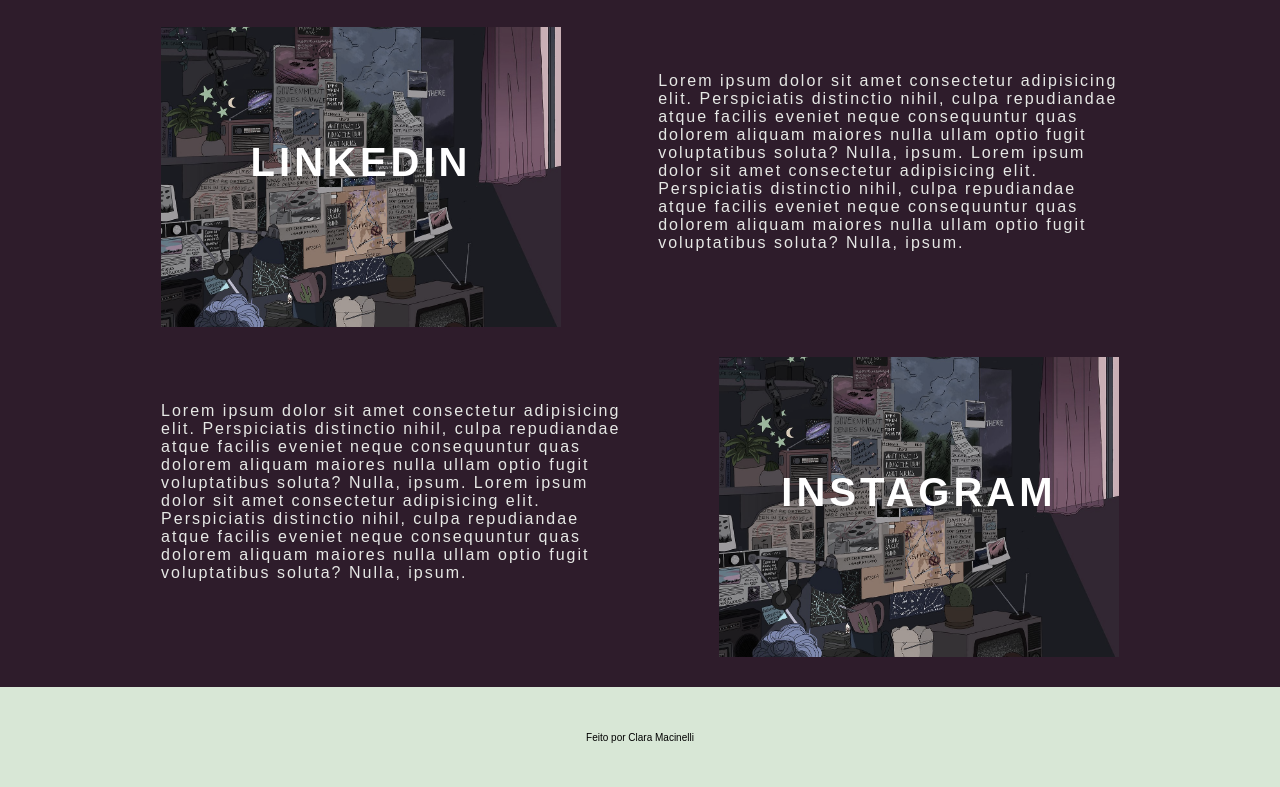
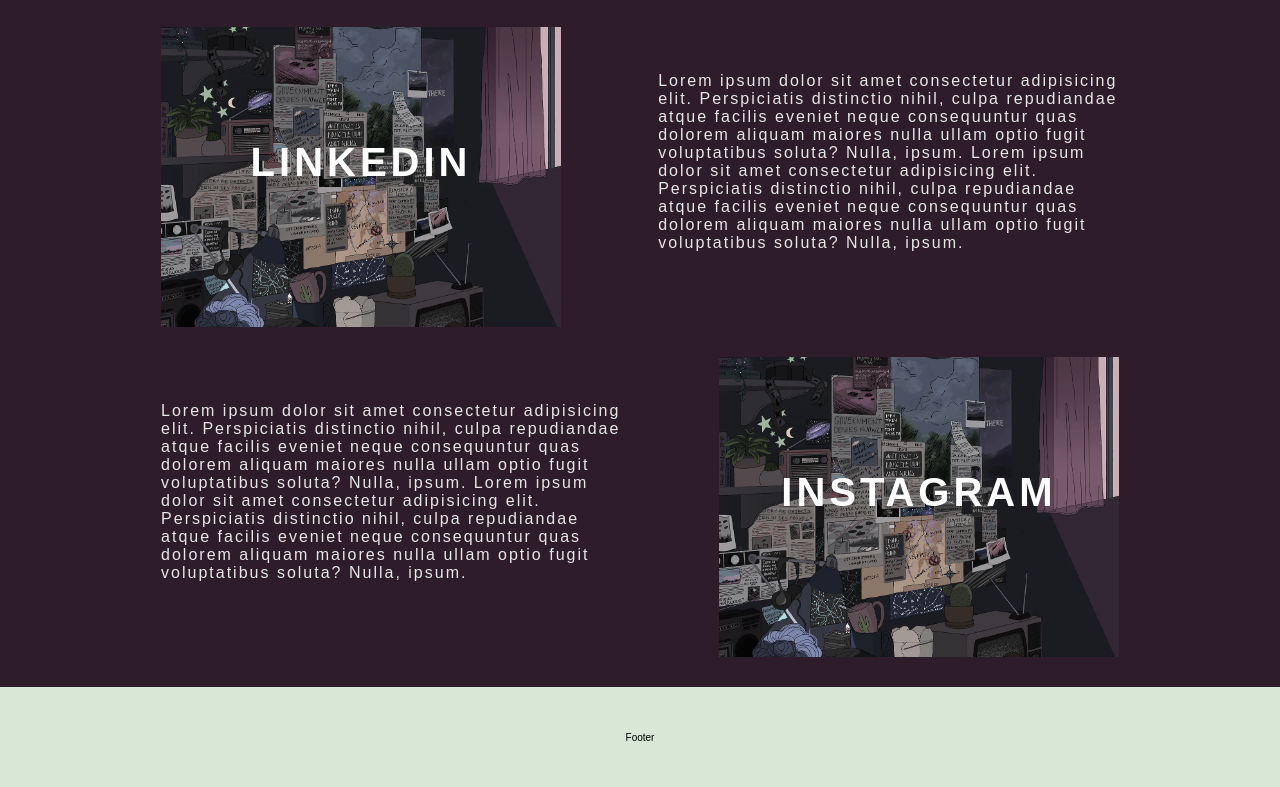
Before and after one commit to Claruxam/Repositorio, a plain HTML site: page index.html in a window 1280 px wide. Shown: the part 1163-1950 px from the top of the page. Drawn offline with Linux system fonts and the light colour scheme; a web font is replaced by a local one.

Commit message:
commit-3

```diff
--- a/index.html
+++ b/index.html
@@ -84,7 +84,7 @@
             </div>
         </div>
         <footer class="footer">
-            Feito por Clara Macinelli
+            Footer
         </footer>
 
 
```
